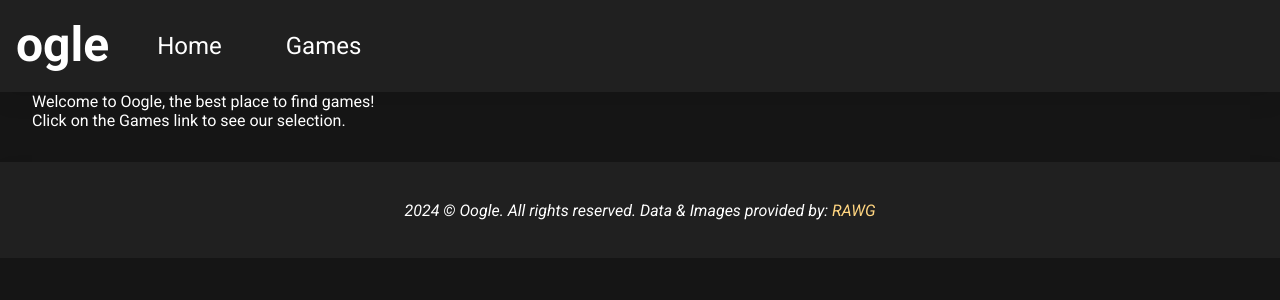
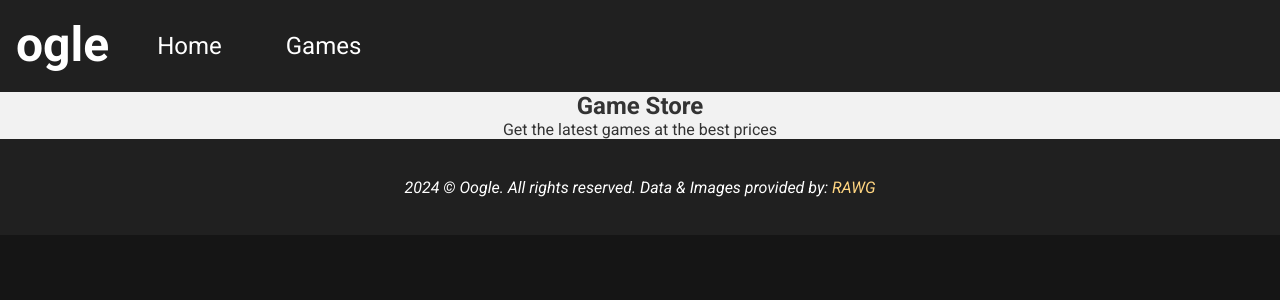
Before and after one commit to hydrarguru/ogle, a Vue app: page / in a window 1280 px wide. Shown: the top 300 px of the page. Built offline with nearby package versions, Linux system fonts and the light colour scheme.

Commit message:
Refactor HomeView.vue to use HeroSection component

```diff
--- a/src/views/HomeView.vue
+++ b/src/views/HomeView.vue
@@ -1,21 +1,16 @@
 <script setup lang="ts">
+import HeroSection from '../components/HeroSection.vue'
 
 </script>
 
 <template>
   <main>
-    <div>
-      <p>Welcome to Oogle, the best place to find games!</p>
-      <p>Click on the Games link to see our selection.</p>
-    </div>
+    <HeroSection />
   </main>
 </template>
 
 <style scoped>
   main {
-    margin-left: 2rem;
-    margin-right: 2rem;
-    margin-bottom: 2rem;
     display: flex;
     flex-direction: column;
   }
```
